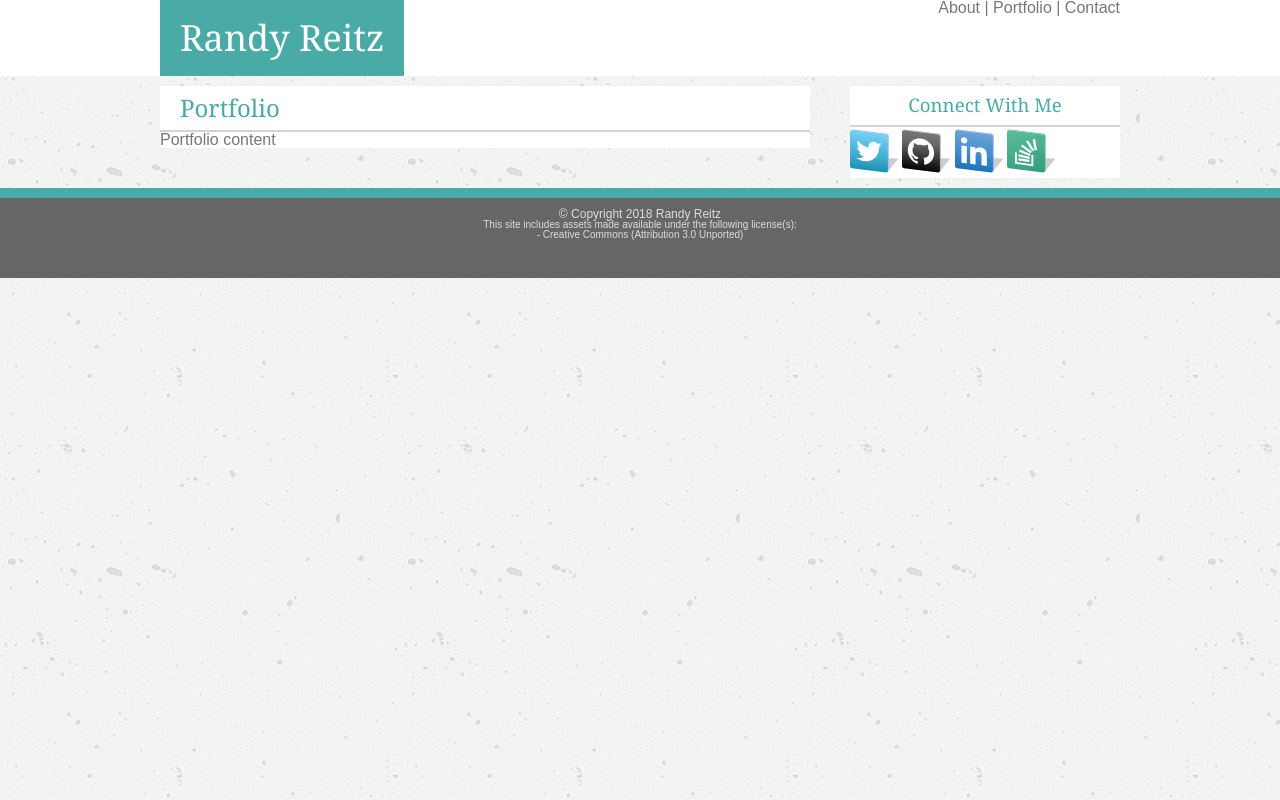
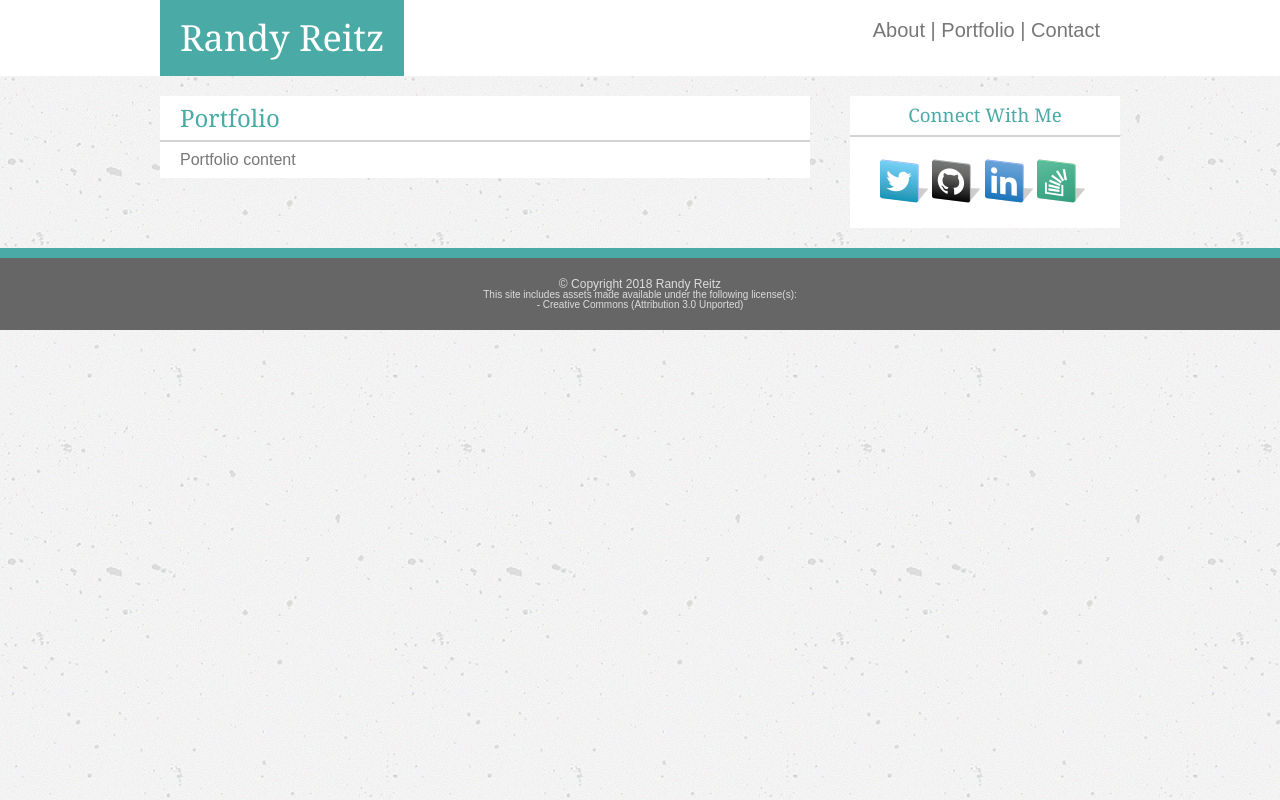
Before and after one commit to NotTheDBA/Basic-Portfolio, a plain HTML site: page portfolio.html in a window 1280 px wide. Drawn offline with Linux system fonts and the light colour scheme.

Commit message:
Cleaned up main stylings.

```diff
--- a/assets/css/style.css
+++ b/assets/css/style.css
@@ -20,36 +20,6 @@ h5,
 h6,
 .logo {
     font-family: 'Georgia', Times, 'Times New Roman', serif
-}
-
-
-/************************
-    Colors
-*************************/
-
-body {
-    background: #f5f5f5;
-    background-image: url("../images/concrete-texture.png");
-    color: #777777;
-}
-
-header {
-    background: #ffffff;
-    /* border-bottom: 1px solid #ccc; */
-}
-
-section,
-aside {
-    background: #ffffff;
-}
-
-h1,
-h2,
-h3,
-h4,
-h5,
-h6 {
-    color: #4aaaa5;
 }
 
 
@@ -83,12 +53,54 @@ footer {
     font-size: 12px;
 }
 
+nav {
+    font-size: 20px;
+}
+
 .logo {
     font-size: 36px;
 }
 
 .licenses {
     font-size: 10px;
+}
+
+
+/************************
+    Colors
+*************************/
+
+body {
+    background: #f5f5f5;
+    background-image: url("../images/concrete-texture.png");
+    color: #777777;
+}
+
+header {
+    background: #ffffff;
+    /* border-bottom: 1px solid #ccc; */
+}
+
+section,
+aside {
+    background: #ffffff;
+}
+
+h1,
+h2,
+h3,
+h4,
+h5,
+h6 {
+    color: #4aaaa5;
+}
+
+nav a {
+    color: #666666;
+}
+
+nav a:hover {
+    color: #4aaaa5;
 }
 
 footer {
@@ -126,7 +138,7 @@ section,
 
 section,
 aside {
-    margin: 10px;
+    margin: 20px;
     height: fit-content;
 }
 
@@ -140,12 +152,16 @@ aside h3 {
     border-bottom: 2px solid #d3d3d3;
 }
 
-article h2 {
+article {
     padding: 10px 20px;
 }
 
 aside {
     width: 270px;
+}
+
+aside ul {
+    margin: 20px 30px;
 }
 
 hr {
@@ -155,10 +171,10 @@ hr {
 }
 
 footer {
-    height: 60px;
-    padding: 10px;
+    padding: 20px;
 }
 
+nav,
 .logo {
     height: fit-content;
     width: fit-content;
--- a/portfolio.html
+++ b/portfolio.html
@@ -8,6 +8,7 @@
 </head>
 
 <body>
+    <div class="container">
         <header>
             <div class="content">
                 <div class="logo">Randy Reitz</div>
@@ -21,13 +22,12 @@
         <div class="clear content-wrap">
             <div class="content">
                 <section>
+                    <h2>Portfolio</h2>
                     <article>
-                    <h2>Portfolio</h2>
                         <p>Portfolio content</p>
                     </article>
                 </section>
                 <aside>
-                <div>
                     <h3>Connect With Me</h3>
                     <ul>
                         <!-- Icons copyright StrongIcon.com under  Creative Commons (Attribution 3.0 Unported) No changes  -->
@@ -44,9 +44,7 @@
                             <a href="https://stackoverflow.com/users/story/9108602" target="_blank"><img src="assets/icons/stackoverflow-48.png" alt="https://www.iconfinder.com/iconsets/free-social-media-3d-volume-1"></a>
                         </li>
                     </ul>
-                </div>
                 </aside>
-        </div>
             </div>
             <footer class="clear">
                 &copy; Copyright 2018 Randy Reitz
```
Also changed, not shown: contact.html (+1 -4 lines), index.html (+1 -4 lines). Lines whose indentation alone changed are shown as unchanged.
